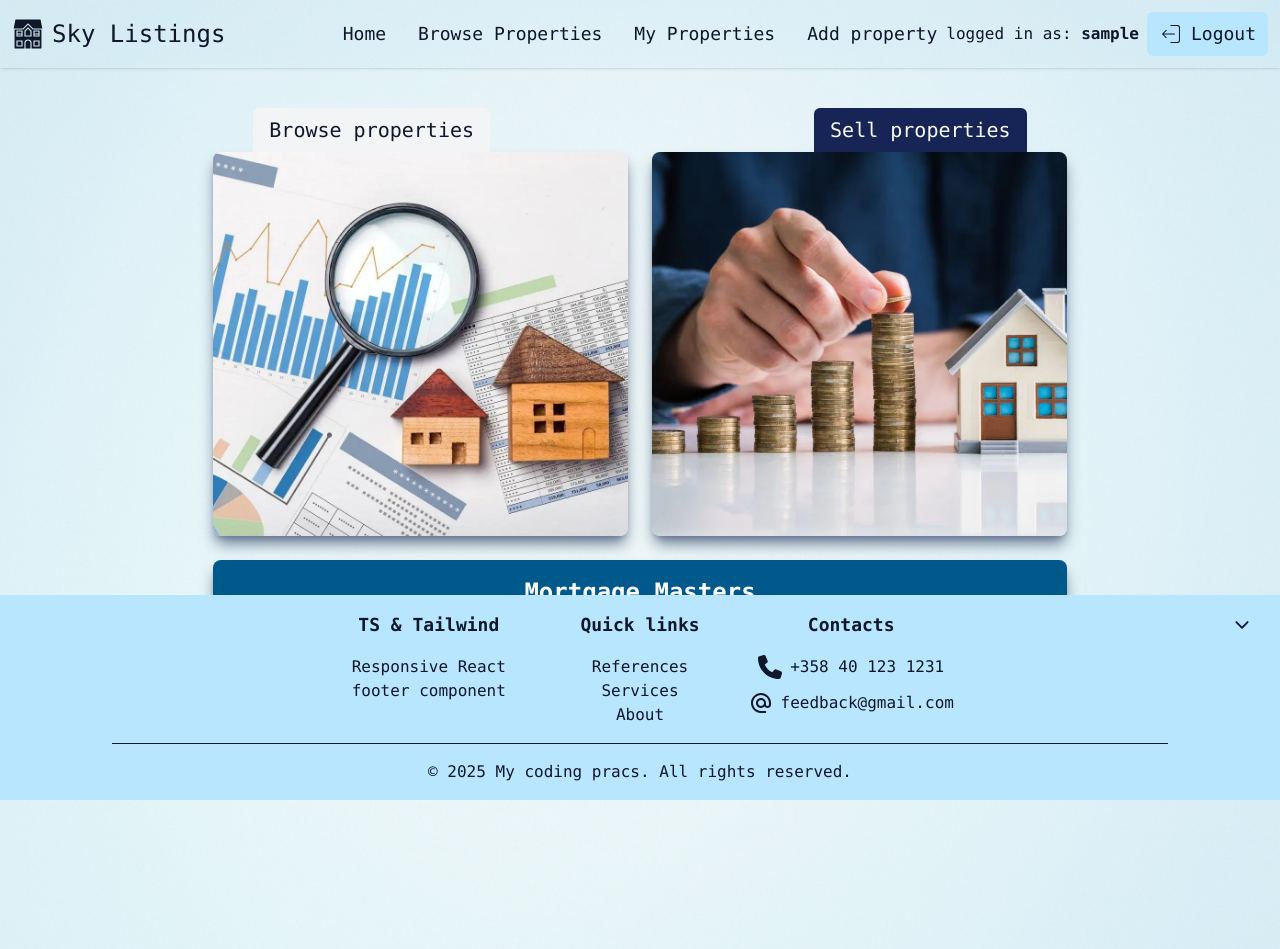
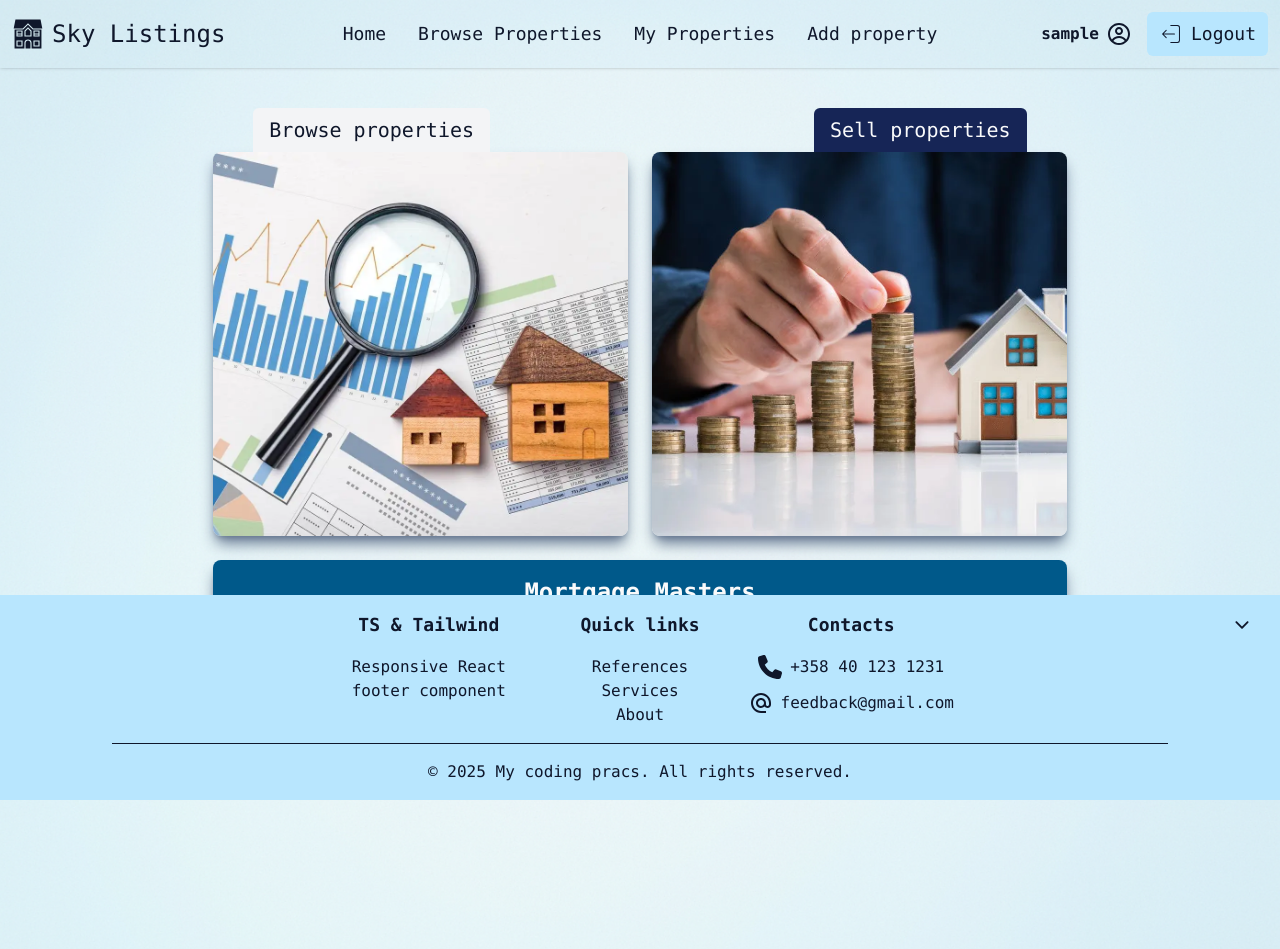
Before and after one commit to olliuhlbeck/sky-listings, a React (Vite) app in the folder frontend/: page / in a window 1280 px wide. Built offline with nearby package versions, Linux system fonts and the light colour scheme; sample sign-in values are in the browser's storage.

Commit message:
change login visual to plain username and profile pic dummy

```diff
--- a/frontend/src/components/HeaderComponents/HeaderContainer.tsx
+++ b/frontend/src/components/HeaderComponents/HeaderContainer.tsx
@@ -9,6 +9,7 @@ import { ActionType } from '../../types/ActionType';
 import { RxHamburgerMenu } from 'react-icons/rx';
 import { IoClose } from 'react-icons/io5';
 import { useEffect, useRef } from 'react';
+import { CgProfile } from 'react-icons/cg';
 
 const HeaderContainer = ({
   title,
@@ -118,9 +119,10 @@ const HeaderContainer = ({
             />
           ) : isAuthenticated ? (
             <>
-              <p>
-                logged in as: <strong>{user}</strong>
-              </p>
+              <div className='flex gap-2 mr-2'>
+                <strong>{user}</strong>
+                <IconComponent icon={CgProfile} />
+              </div>
               <HeaderButton
                 additionsToClassName='bg-sky-200'
                 icon={CiLogout}
```
